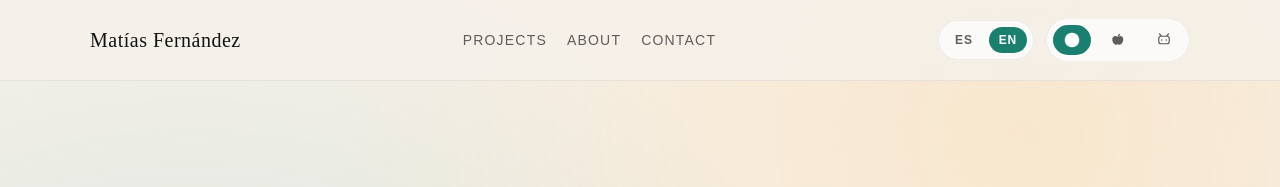
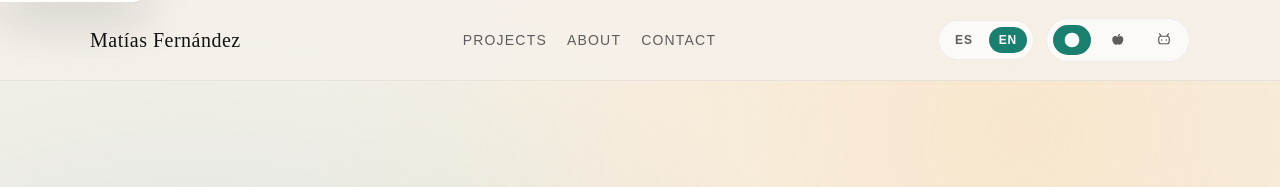
Before and after one commit to MatiasSF9/matiassf9.github.io, a Jekyll site: the page built from en/index.html, in a window 1280 px wide. Shown: the top 187 px of the page. Built offline with Jekyll 4.4.1, drawn with Linux system fonts in a browser that asks for light colours; some web fonts are replaced.

Commit message:
a11y: focus styles, skip link, main landmark
- Move <main id="main-content"> into the layout so every page gets
  exactly one landmark, instead of 3 of 7 (N-3). Note: home, projects
  hub, and dolarplus still have their own nested <main> until the next
  phase removes them from the individual pages.
- Add a "skip to content" link as the first focusable element in
  <body>, hidden off-screen until keyboard focus (N-2)
- Add a universal :focus-visible outline rule, with --focus-ring
  defined per theme (web/apple/android) at ~4-5:1 contrast (N-1)

Co-Authored-By: Claude Sonnet 5 <noreply@anthropic.com>

```diff
--- a/_layouts/default.html
+++ b/_layouts/default.html
@@ -4,9 +4,12 @@
 {% include head.html %}
 </head>
 <body data-theme="web">
+    <a href="#main-content" class="skip-link">{{ site.data.copy[page.lang].shared.skipToContent | default: "Skip to content" }}</a>
     <div class="ambient"></div>
     {% include header.html %}
+    <main id="main-content">
 {{ content }}
+    </main>
     {% include footer.html %}
     <script src="{{ '/assets/js/lang-switcher.js' | relative_url }}"></script>
     {% if page.extra_js %}
--- a/assets/css/style.css
+++ b/assets/css/style.css
@@ -14,6 +14,7 @@
     --muted: #5d5d5d;
     --accent: #1a7f6e;
     --accent-dark: #0f5b4f;
+    --focus-ring: #1a7f6e;
     --card: #ffffff;
     --glass: rgba(255, 255, 255, 0.55);
     --shadow: 0 20px 50px rgba(18, 18, 18, 0.15);
@@ -35,6 +36,7 @@ body[data-theme="apple"] {
     --muted: #6e6e73;
     --accent: #0071e3;
     --accent-dark: #0051a8;
+    --focus-ring: #0071e3;
     --card: #ffffff;
     --glass: rgba(255, 255, 255, 0.85);
     --shadow: 0 22px 50px rgba(0, 0, 0, 0.12);
@@ -54,6 +56,7 @@ body[data-theme="android"] {
     --muted: #5f6368;
     --accent: #1a73e8;
     --accent-dark: #185abc;
+    --focus-ring: #1a73e8;
     --card: #ffffff;
     --glass: rgba(255, 255, 255, 0.9);
     --shadow: 0 18px 40px rgba(32, 33, 36, 0.12);
@@ -1611,3 +1614,25 @@ h2 {
         padding: 32px 0;
     }
 }
+
+:focus-visible {
+    outline: 2px solid var(--focus-ring);
+    outline-offset: 3px;
+}
+
+.skip-link {
+    position: absolute;
+    top: -40px;
+    left: 0;
+    z-index: 1000;
+    padding: 12px 20px;
+    background: var(--card);
+    color: var(--ink);
+    border-radius: 0 0 var(--radius-sm) 0;
+    box-shadow: var(--shadow);
+    transition: top 0.2s ease;
+}
+
+.skip-link:focus {
+    top: 0;
+}
```
